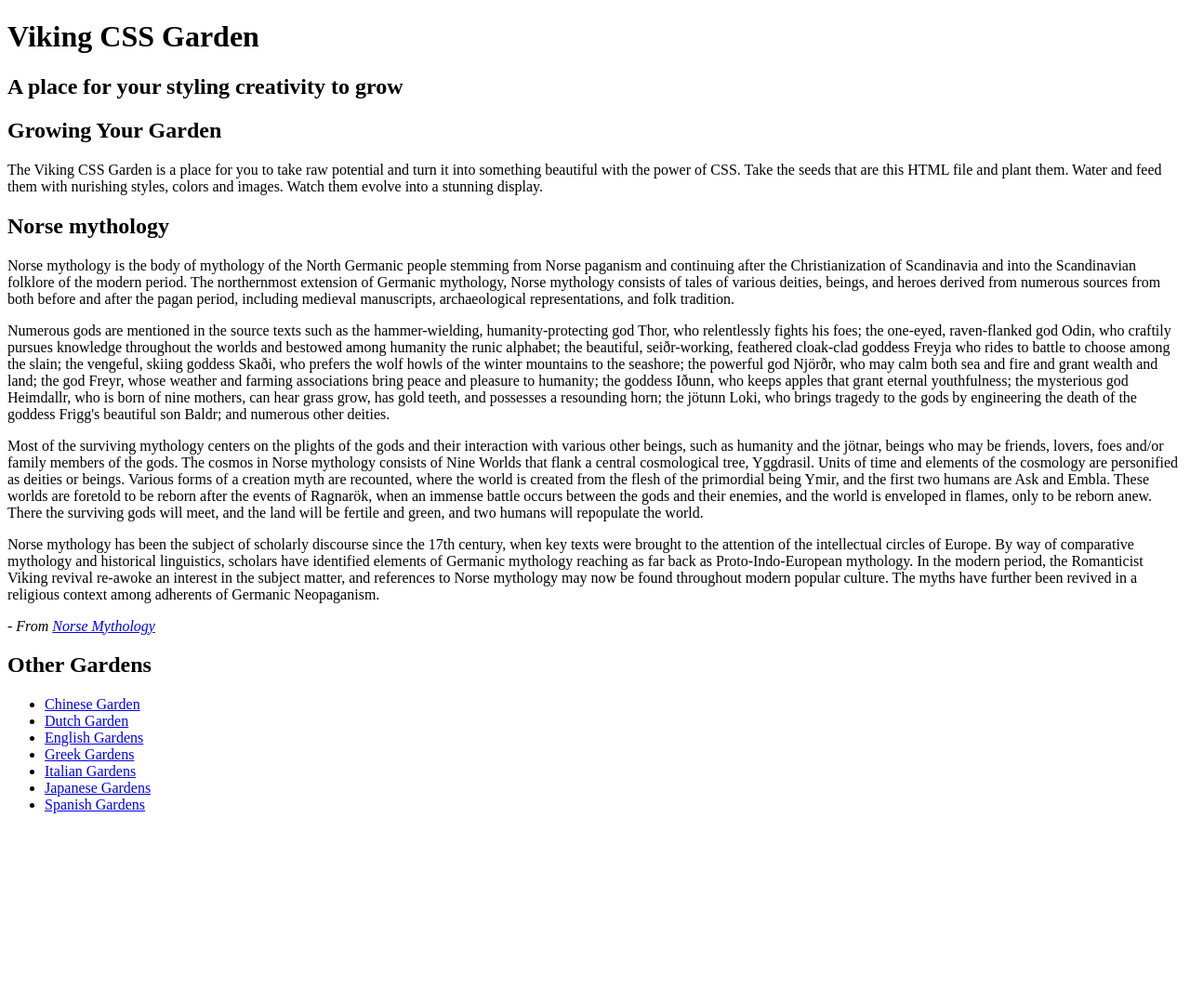
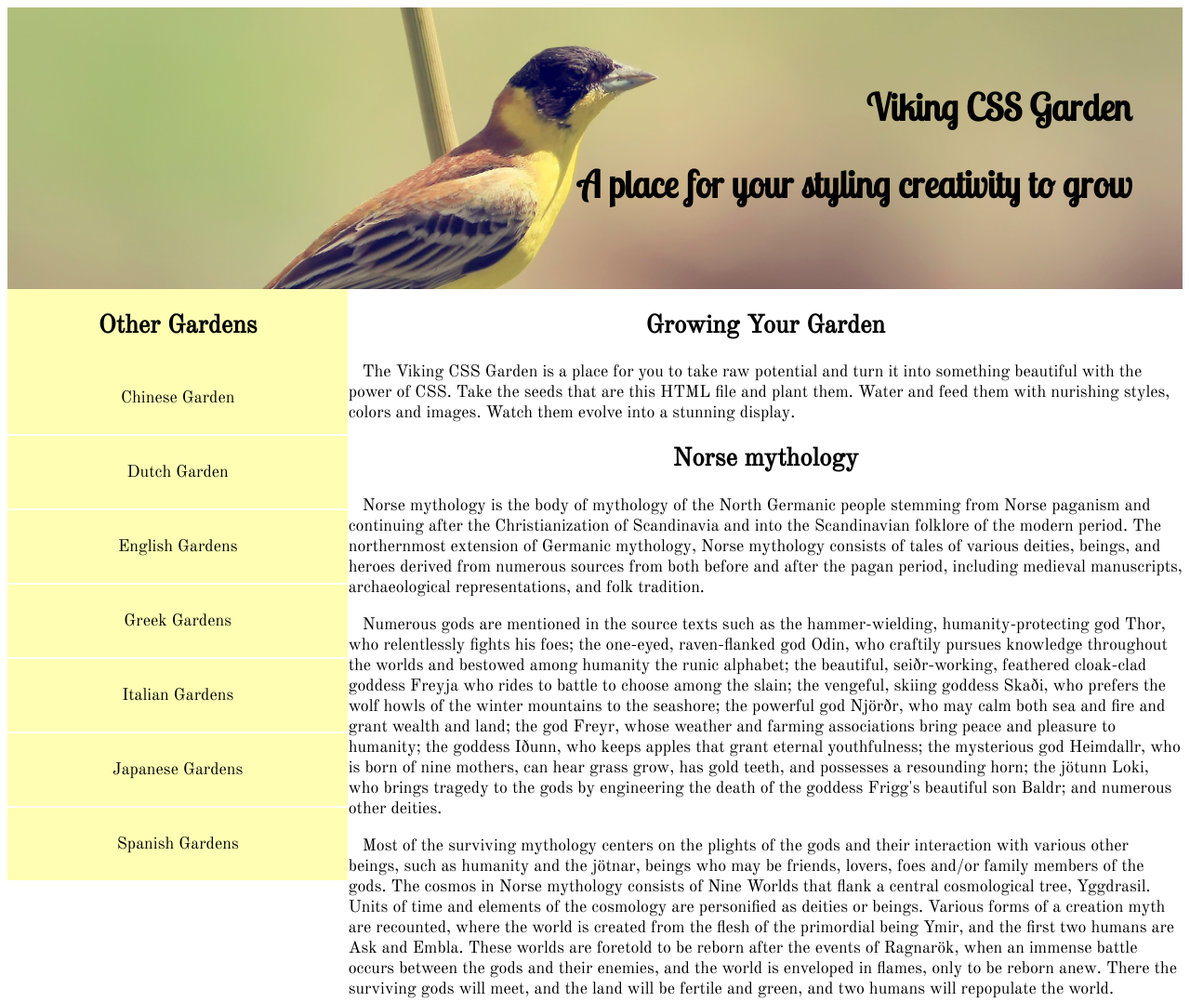
Before and after one commit to vikingeducation/assignment_viking_css_garden, a plain HTML site: page index.html in a window 1280 px wide. Shown: the top 1078 px of the page at 93% size. Before the commit the page ends 891 px from the top, so only its background shows below. Drawn offline with nearby package versions, Linux system fonts and the light colour scheme.

Commit message:
Adding link

```diff
--- a/index.html
+++ b/index.html
@@ -1,13 +1,17 @@
 <!DOCTYPE html>
 <html>
+
 <head>
     <meta charset="UTF-8">
     <meta name="viewport" content="width=device-width, initial-scale=1.0">
 
     <title>Viking CSS Garden</title>
 
-    <link rel="stylesheet" href="/style.css">
+    <link rel="stylesheet" href="style.css">
+    <link href="https://fonts.googleapis.com/css?family=Old+Standard+TT" rel="stylesheet">
+    <link href="https://fonts.googleapis.com/css?family=Lobster+Two" rel="stylesheet">
 </head>
+
 <body>
 
     <!-- Main Header -->
@@ -35,12 +39,12 @@
 
                 <p>Numerous gods are mentioned in the source texts such as the hammer-wielding, humanity-protecting god Thor, who relentlessly fights his foes; the one-eyed, raven-flanked god Odin, who craftily pursues knowledge throughout the worlds and bestowed among humanity the runic alphabet; the beautiful, seiðr-working, feathered cloak-clad goddess Freyja who rides to battle to choose among the slain; the vengeful, skiing goddess Skaði, who prefers the wolf howls of the winter mountains to the seashore; the powerful god Njörðr, who may calm both sea and fire and grant wealth and land; the god Freyr, whose weather and farming associations bring peace and pleasure to humanity; the goddess Iðunn, who keeps apples that grant eternal youthfulness; the mysterious god Heimdallr, who is born of nine mothers, can hear grass grow, has gold teeth, and possesses a resounding horn; the jötunn Loki, who brings tragedy to the gods by engineering the death of the goddess Frigg's beautiful son Baldr; and numerous other deities.</p>
 
-          <p>Most of the surviving mythology centers on the plights of the gods and their interaction with various other beings, such as humanity and the jötnar, beings who may be friends, lovers, foes and/or family members of the gods. The cosmos in Norse mythology consists of Nine Worlds that flank a central cosmological tree, Yggdrasil. Units of time and elements of the cosmology are personified as deities or beings. Various forms of a creation myth are recounted, where the world is created from the flesh of the primordial being Ymir, and the first two humans are Ask and Embla. These worlds are foretold to be reborn after the events of Ragnarök, when an immense battle occurs between the gods and their enemies, and the world is enveloped in flames, only to be reborn anew. There the surviving gods will meet, and the land will be fertile and green, and two humans will repopulate the world.</p>
+                <p>Most of the surviving mythology centers on the plights of the gods and their interaction with various other beings, such as humanity and the jötnar, beings who may be friends, lovers, foes and/or family members of the gods. The cosmos in Norse mythology consists of Nine Worlds that flank a central cosmological tree, Yggdrasil. Units of time and elements of the cosmology are personified as deities or beings. Various forms of a creation myth are recounted, where the world is created from the flesh of the primordial being Ymir, and the first two humans are Ask and Embla. These worlds are foretold to be reborn after the events of Ragnarök, when an immense battle occurs between the gods and their <span>enemies, and the world is enveloped in flames, only to be reborn anew. There the surviving gods will meet, and the land will be fertile and green, and two humans will repopulate the world.</span></p>
 
                 <p>Norse mythology has been the subject of scholarly discourse since the 17th century, when key texts were brought to the attention of the intellectual circles of Europe. By way of comparative mythology and historical linguistics, scholars have identified elements of Germanic mythology reaching as far back as Proto-Indo-European mythology. In the modern period, the Romanticist Viking revival re-awoke an interest in the subject matter, and references to Norse mythology may now be found throughout modern popular culture. The myths have further been revived in a religious context among adherents of Germanic Neopaganism.</p>
             </article>
 
-        <cite class="citation">- From <a href="https://en.wikipedia.org/wiki/Norse_mythology">Norse Mythology</a></cite>
+            <cite class="citation">- From <a id="footer-link" href="https://en.wikipedia.org/wiki/Norse_mythology">Norse Mythology</a></cite>
         </section>
     </main>
 
@@ -76,4 +80,5 @@
         </nav>
     </aside>
 </body>
+
 </html>
--- a/style.css
+++ b/style.css
@@ -1,3 +1,85 @@
 /* ----------------------------------- *
  * Your Styles Here
  * ----------------------------------- */
+
+
+/** Default layout **/
+
+p {
+    text-indent: 15px;
+}
+
+body {
+    box-sizing: border-box;
+    background: #fff;
+    font-size: 18px;
+    font-size-adjust: auto;
+    font-family: 'Old Standard TT', serif;
+}
+
+h1,
+h2,
+h3,
+h4,
+h5,
+h6 {
+    text-align: center;
+}
+
+#footer-link {
+    padding: 0;
+    color: #000;
+}
+
+#main-content {
+    float: right;
+    width: 70.99%;
+    height: auto;
+}
+
+#sidebar {
+    width: 28.99%;
+    float: left;
+    background: #fffeb3;
+    height: auto;
+}
+
+
+/** Sidebar **/
+
+a {
+    text-decoration: none;
+    color: #000;
+    display: block;
+    padding: 20px;
+}
+
+ul {
+    list-style: none;
+    padding: 0;
+    margin: 0;
+}
+
+li {
+    display: block;
+    padding: 8px;
+    text-align: center;
+    border-bottom: 2px solid #fff;
+}
+
+
+/** Header **/
+
+header {
+    background: url(garden.jpg) no-repeat;
+    background-size: cover;
+    background-position: center;
+    padding: 55px;
+}
+
+.site-title,
+.tagline {
+    text-align: right;
+    font-family: 'Lobster Two', cursive;
+    font-size: 40px;
+}
```
Also changed, not shown: README.md. Lines whose indentation alone changed are shown as unchanged.
